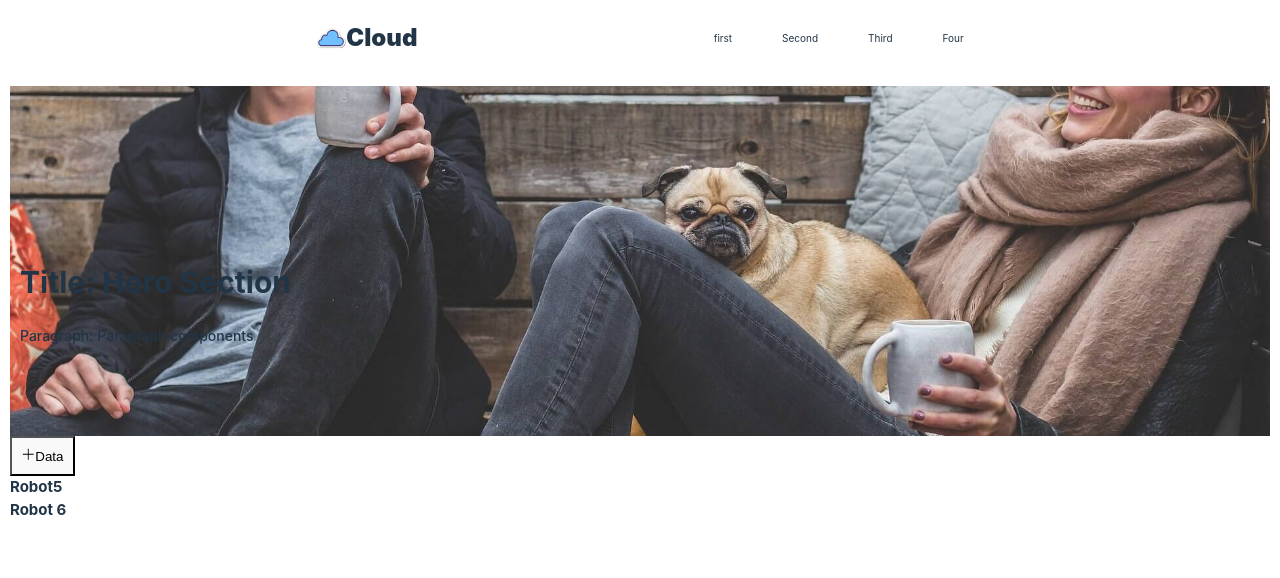
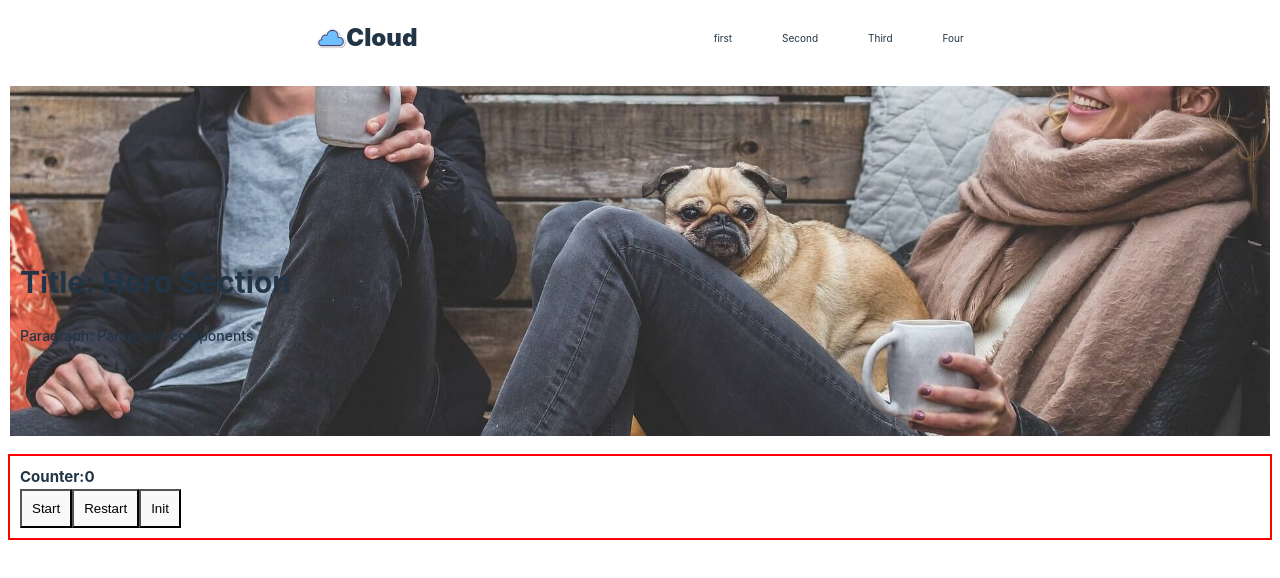
Before and after one commit to Christiano0407/react_init, a React (Vite) app in the folder react_init/: page / in a window 1280 px wide. Shown: the top 578 px of the page. Built offline with nearby package versions, Linux system fonts and the light colour scheme.

Commit message:
add useState with React

```diff
--- a/react_init/src/App.jsx
+++ b/react_init/src/App.jsx
@@ -2,11 +2,13 @@
 //import { useState } from 'react'
 import "./App.css";
 import { Header } from "./modules/header";
+import { Layout } from "./modules/layout";
 
 function App() {
   return (
     <>
       <Header title="Hero Section" text="Paragraph components" />
+      <Layout />
     </>
   );
 }
--- /dev/null
+++ b/react_init/src/assets/css/layout.css
@@ -0,0 +1,6 @@
+.layout {
+  width: 100%;
+  margin: 2rem auto;
+  padding: 1rem;
+  outline: 2px solid red;
+}
--- /dev/null
+++ b/react_init/src/components/reactHooks/Counter.jsx
@@ -0,0 +1,42 @@
+//**! === Component React Hooks ===  */
+//** === Import */
+import { useState } from "react";
+/** Variable and Function => Index - setIndex  = useState */
+/** useState > method reduce (Remember) */
+//**! === Component */
+
+export function Counter() {
+  //let counter = 0;
+  const [counter, setCounter] = useState(0);
+  return (
+    <>
+      <div>
+        <h2>Counter:{counter} </h2>
+        <button
+          onClick={() => {
+            //counter += 1;
+            setCounter(counter + 1);
+          }}
+        >
+          Start
+        </button>
+
+        <button
+          onClick={() => {
+            setCounter(counter - 1);
+          }}
+        >
+          Restart
+        </button>
+
+        <button
+          onClick={() => {
+            setCounter(0);
+          }}
+        >
+          Init
+        </button>
+      </div>
+    </>
+  );
+}
--- a/react_init/src/modules/header.jsx
+++ b/react_init/src/modules/header.jsx
@@ -9,8 +9,8 @@ import imgHero from "../assets/img/people.jpg";
   Toolbar,
   handleChange,
 } from "../components/eventHandler/Buttons"; */
-import { Post } from "../fetch/Post";
-import { Users } from "../fetch/Arrays";
+/* import { Post } from "../fetch/Post";
+import { Users } from "../fetch/Arrays"; */
 
 //**? ===> Header */
 export function Header(props) {
@@ -49,8 +49,8 @@ export function Header(props) {
             <input id="hello" onChange={handleChange} /> */}
           </div>
         </section>
-        <Post />
-        <Users />
+        {/*  <Post />
+        <Users /> */}
       </header>
     </>
   );
--- /dev/null
+++ b/react_init/src/modules/layout.jsx
@@ -0,0 +1,16 @@
+//** === ==== Component Module Layout ==== === */
+//** === Imports */
+import "../index.css";
+import "../assets/css/layout.css";
+import { Counter } from "../components/reactHooks/Counter";
+
+//**! === Component */
+export function Layout() {
+  return (
+    <>
+      <main className="layout">
+        <Counter />
+      </main>
+    </>
+  );
+}
```
Also changed, not shown: react_init/src/assets/css/main.css (added).
